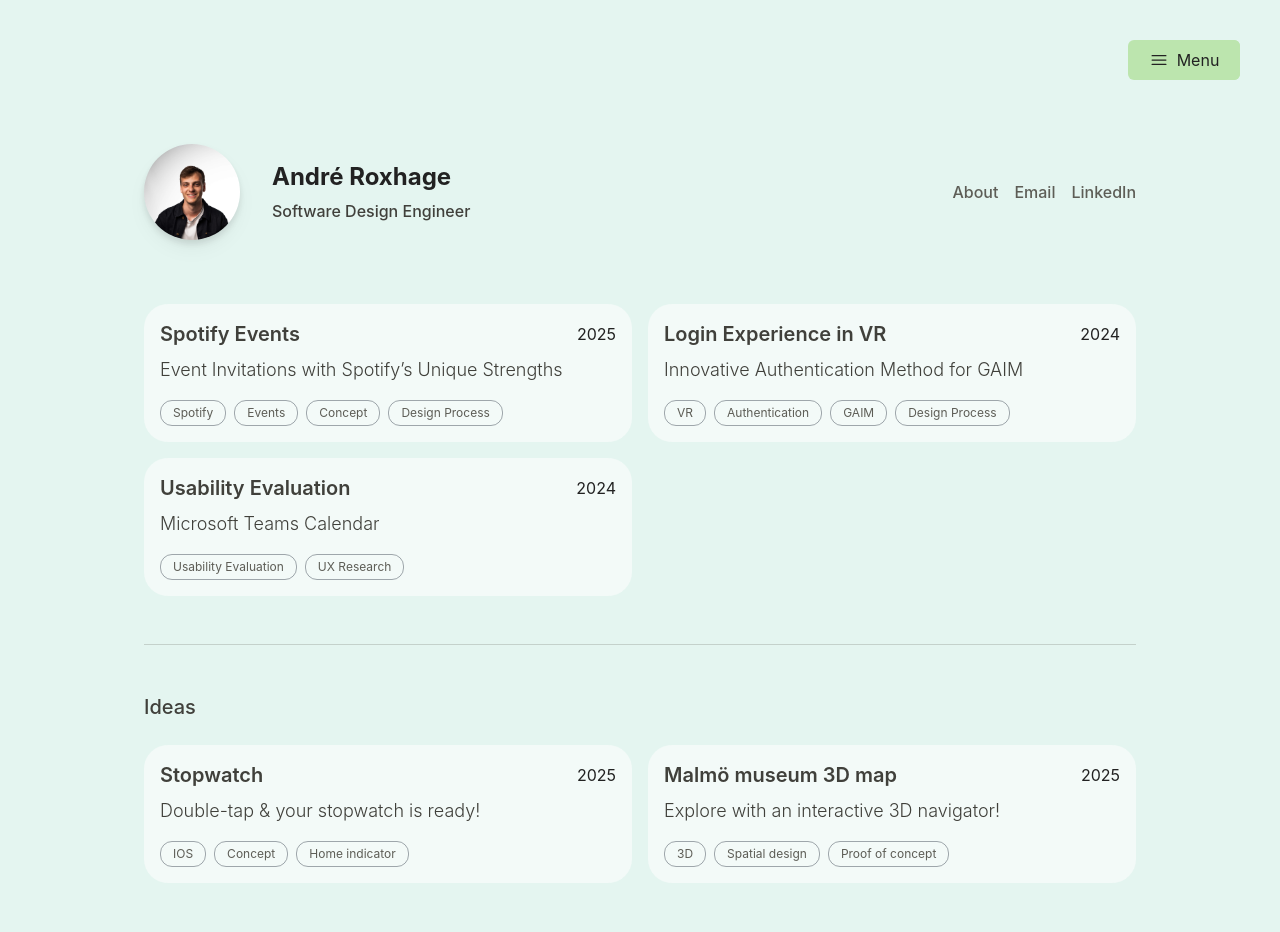
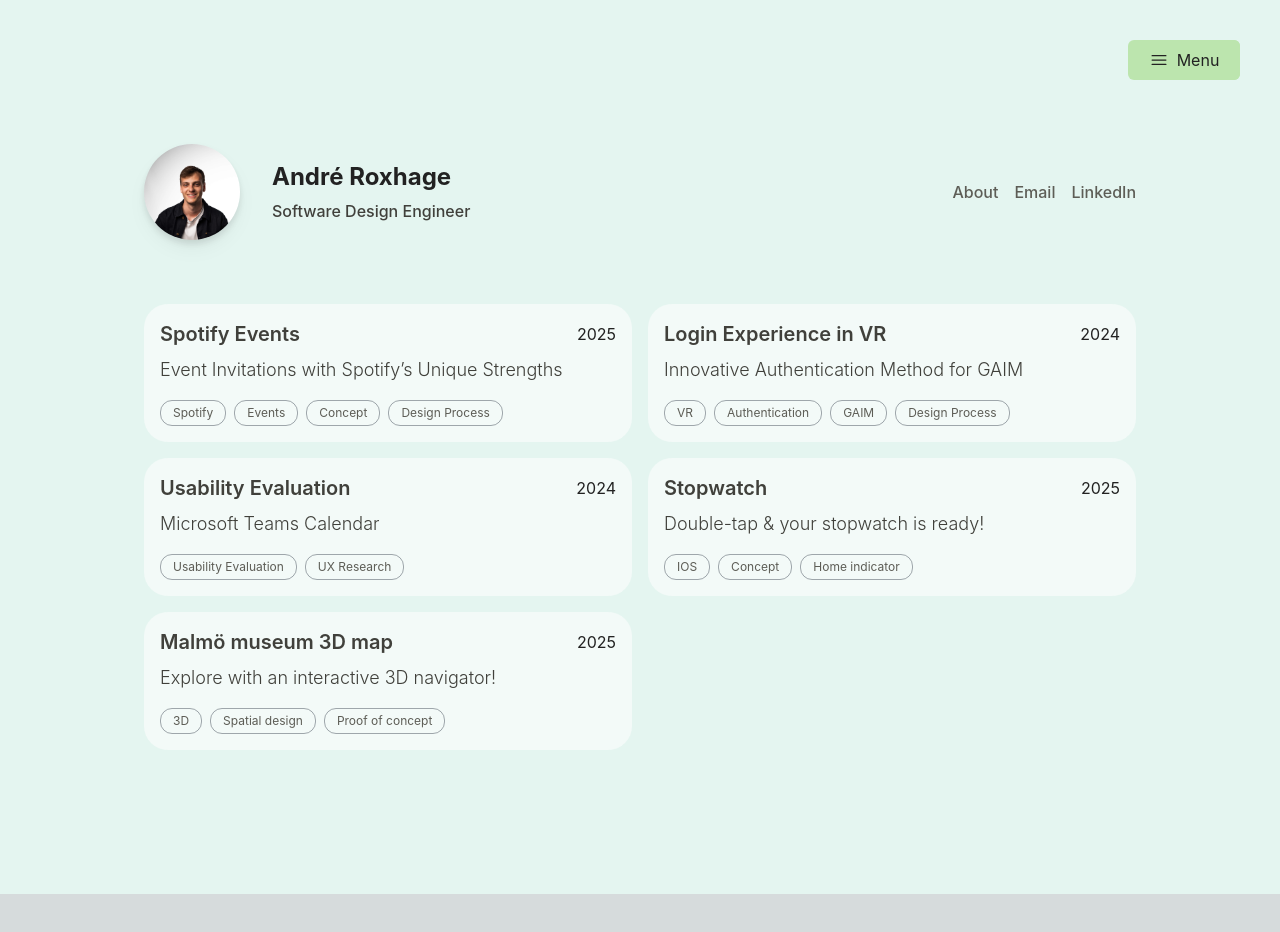
Before and after one commit to andreroxhage/portfolio, a Next.js app: page /projects in a window 1280 px wide. Shown: the top 932 px of the page. After the commit the page ends 894 px from the top, so only its background shows below. Built offline with nearby package versions, Linux system fonts and the light colour scheme.

Commit message:
projects and ideas together

```diff
--- a/src/app/components/projectHoverEffect/ProjectsGrid.tsx
+++ b/src/app/components/projectHoverEffect/ProjectsGrid.tsx
@@ -34,19 +34,18 @@ const ProjectGrid = () => {
     setMousePosition({ x: e.clientX, y: e.clientY });
   };
 
-  const renderItems = (items: Project[], isProject: boolean) => (
-    <div className="grid grid-cols-10 gap-4 w-full">
-      {items.map(item => {
-        if (isProject && item.projectSlug) {
+  const renderItem = (item: Project) => {
+    const commonProps = {
+      key: item.title,
+      onMouseEnter: () => handleMouseEnter(item),
+      onMouseLeave: handleMouseLeave,
+      onMouseMove: handleMouseMove,
+      className: 'col-span-5',
+    };
+
+    if ('projectSlug' in item && item.projectSlug) {
       return (
-            <Link
-              key={item.title}
-              href={`/projects/${item.projectSlug}`}
-              onMouseEnter={() => handleMouseEnter(item)}
-              onMouseLeave={handleMouseLeave}
-              onMouseMove={handleMouseMove}
-              className="col-span-5"
-            >
+        <Link {...commonProps} href={`/projects/${item.projectSlug}`}>
           <ProjectCard project={item} />
         </Link>
       );
@@ -54,37 +53,23 @@ const ProjectGrid = () => {
 
     return (
       <button
-            key={item.title}
-            onMouseEnter={() => handleMouseEnter(item)}
-            onMouseLeave={handleMouseLeave}
-            onMouseMove={handleMouseMove}
+        {...commonProps}
         onClick={() => {}}
         aria-label={`View preview of ${item.title}`}
-            className="col-span-5 text-left cursor-default"
       >
         <ProjectCard project={item} />
       </button>
     );
-      })}
-    </div>
-  );
+  };
+
+  const allItems = [...(projects as Project[]), ...(ideas as Project[])];
 
   return (
     <div className="flex flex-col h-full justify-between items-center pb-12 flex-grow">
       <div className="flex flex-col gap-12 pb-24 pt-12 w-full h-full overflow-y-auto">
-        <div className="flex flex-col gap-8">
-          {renderItems(projects as Project[], true)}
+        <div className="grid grid-cols-10 gap-4 w-full">
+          {allItems.map(item => renderItem(item))}
         </div>
-
-        {ideas.length > 0 && (
-          <>
-            <div className="w-full h-px bg-primary-grey/20" />
-            <div className="flex flex-col gap-6">
-              <h2 className="text-xl font-medium text-primary-grey">Ideas</h2>
-              {renderItems(ideas, false)}
-            </div>
-          </>
-        )}
       </div>
 
       <AnimatePresence>
--- a/src/app/components/projectHoverEffect/ProjectsGridMobile.tsx
+++ b/src/app/components/projectHoverEffect/ProjectsGridMobile.tsx
@@ -31,19 +31,10 @@ const ProjectGridMobile = () => {
   return (
     <div className="flex flex-col h-full justify-between items-center pb-12 flex-grow">
       <div className="flex flex-col gap-12 pb-24 pt-12 w-full h-full overflow-y-auto">
-        <div className="flex flex-col gap-8">
+        <div className="flex flex-col gap-4">
           {renderItems(projects as Project[], true)}
+          {renderItems(ideas, false)}
         </div>
-
-        {ideas.length > 0 && (
-          <>
-            <div className="w-full h-px bg-primary-grey/20" />
-            <div className="flex flex-col gap-4">
-              <h2 className="text-xl font-medium text-primary-grey">Ideas</h2>
-              {renderItems(ideas, false)}
-            </div>
-          </>
-        )}
       </div>
 
       <AnimatePresence>
```
Lines whose indentation alone changed are shown as unchanged.
